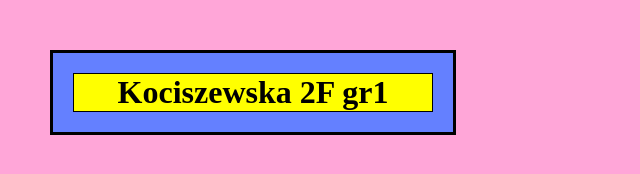
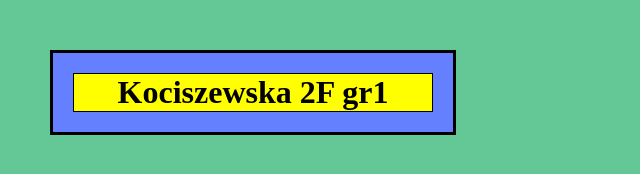
Before and after one commit to lk12321/LK_2025_CSS, a plain HTML site: page Koci_z35.html in a window 1280 px wide. Shown: the whole page, without its empty margins (0-640 px from the left). Drawn offline with Linux system fonts and the light colour scheme.

Commit message:
Update Koci_z35.html

```diff
--- a/Koci_z35.html
+++ b/Koci_z35.html
@@ -6,7 +6,7 @@
 <meta charset="utf-8" />
 <style type="text/css">
 body{
-background-color: rgb(255, 166, 216);
+background-color: rgb(100, 200, 150);
 text-align : center;
 margin : 50px;
 }
```
